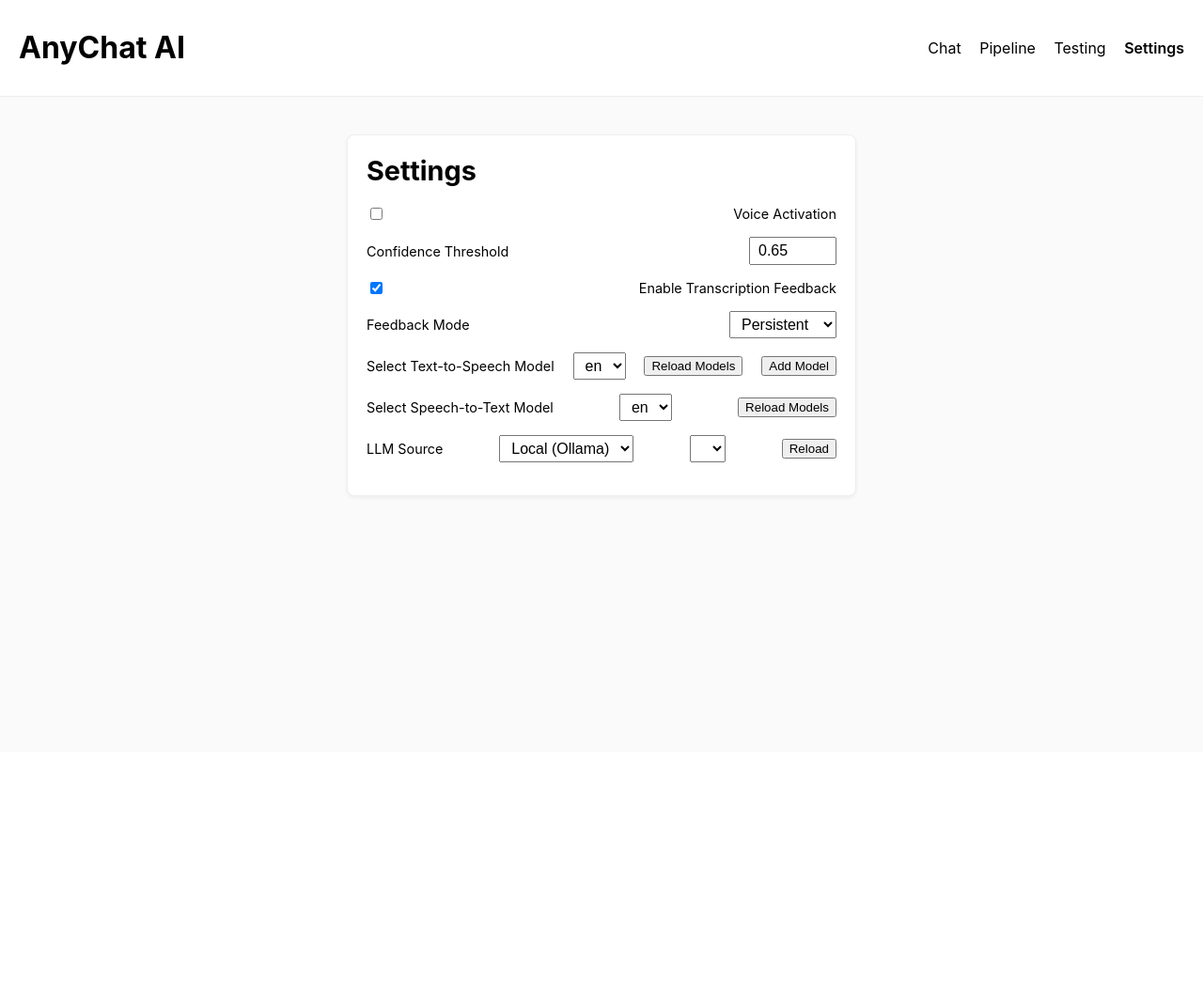
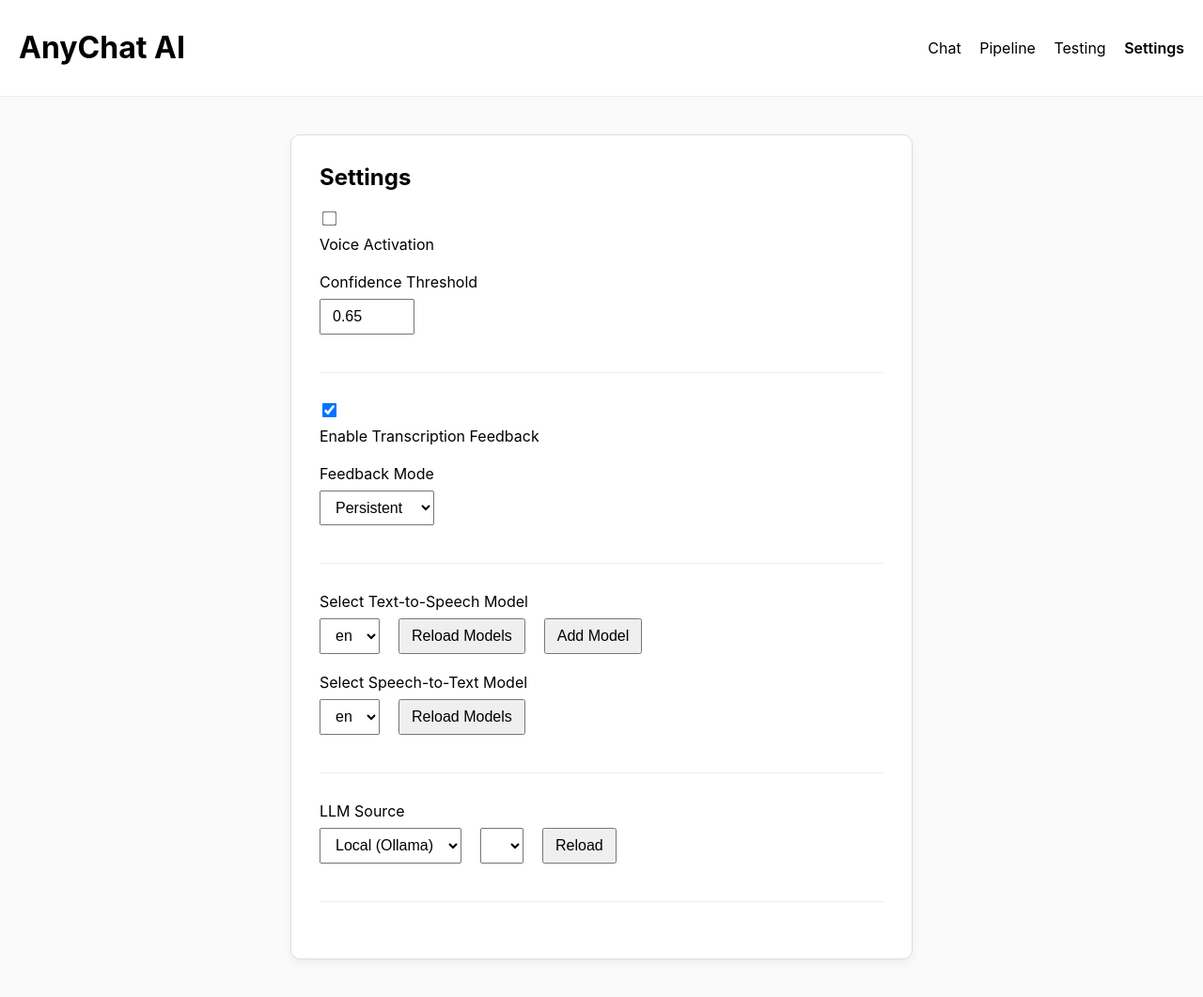
Before and after one commit to West-Ben/ElaraLM, a FastAPI app: page /settings in a window 1280 px wide. Shown: the whole page at 94% size. Before the commit the page ends 529 px from the top, so only its background shows below. Run offline with FastAPI, Linux system fonts and the light colour scheme; data that the repository does not hold is empty.

Commit message:
Improve settings layout

```diff
--- a/app/static/styles.css
+++ b/app/static/styles.css
@@ -336,3 +336,46 @@ body {
     background: #6200ee;
     color: #fff;
 }
+
+.settings-wrapper {
+    max-width: 600px;
+    margin: 40px auto;
+    padding: 30px;
+    background: #fff;
+    border: 1px solid #ddd;
+    border-radius: 10px;
+    box-shadow: 0 4px 10px rgba(0, 0, 0, 0.05);
+    font-size: 1rem;
+}
+
+.settings-wrapper h1 {
+    font-size: 1.5rem;
+    margin-bottom: 20px;
+}
+
+.settings-wrapper label {
+    display: flex;
+    flex-direction: column;
+    align-items: flex-start;
+    margin-bottom: 20px;
+    gap: 8px;
+}
+
+.settings-wrapper select,
+.settings-wrapper input[type="number"],
+.settings-wrapper button {
+    padding: 8px 12px;
+    font-size: 1rem;
+    margin-right: 10px;
+}
+
+.settings-wrapper input[type="checkbox"] {
+    margin-right: 8px;
+    transform: scale(1.2);
+}
+
+.settings-section {
+    margin-bottom: 30px;
+    padding-bottom: 20px;
+    border-bottom: 1px solid #eee;
+}
--- a/app/templates/settings.html
+++ b/app/templates/settings.html
@@ -18,6 +18,8 @@
 </header>
 <div class="settings-wrapper">
     <h1>Settings</h1>
+
+    <div class="settings-section">
         <label>
             <input type="checkbox" id="voice-toggle">
             Voice Activation
@@ -26,6 +28,9 @@
             Confidence Threshold
             <input type="number" id="confidence-threshold" min="0" max="1" step="0.05">
         </label>
+    </div>
+
+    <div class="settings-section">
         <label>
             <input type="checkbox" id="feedback-toggle" checked>
             Enable Transcription Feedback
@@ -37,26 +42,40 @@
                 <option value="temporary">Temporary</option>
             </select>
         </label>
+    </div>
+
+    <div class="settings-section">
         <label>
             Select Text-to-Speech Model
+            <div style="display: flex; flex-wrap: wrap; gap: 10px;">
                 <select id="tts-select"></select>
                 <button id="reload-tts" type="button">Reload Models</button>
                 <button id="add-tts" type="button">Add Model</button>
+            </div>
         </label>
+
         <label>
             Select Speech-to-Text Model
+            <div style="display: flex; flex-wrap: wrap; gap: 10px;">
                 <select id="stt-select"></select>
                 <button id="reload-stt" type="button">Reload Models</button>
+            </div>
         </label>
+    </div>
+
+    <div class="settings-section">
         <label>
             LLM Source
+            <div style="display: flex; flex-wrap: wrap; gap: 10px;">
                 <select id="llm-source">
                     <option value="local">Local (Ollama)</option>
                     <option value="remote">Remote</option>
                 </select>
                 <select id="llm-select"></select>
                 <button id="reload-llm" type="button">Reload</button>
+            </div>
         </label>
+    </div>
 </div>
 <script src="/static/settings.js"></script>
 </body>
```
Lines whose indentation alone changed are shown as unchanged.
